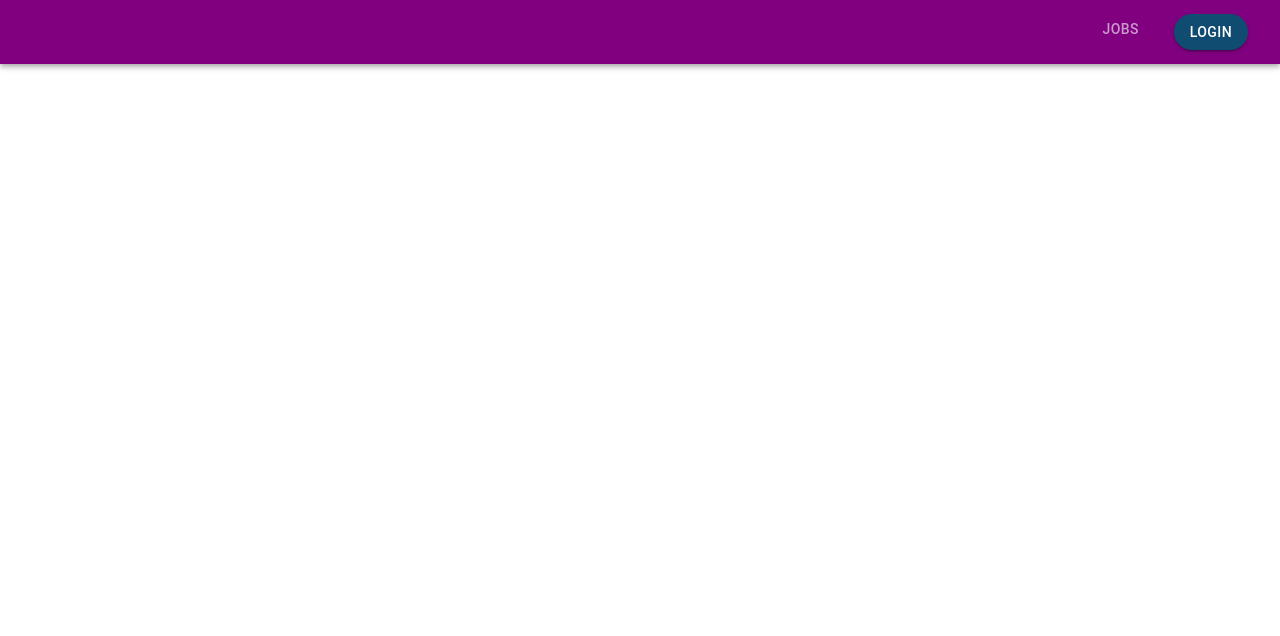
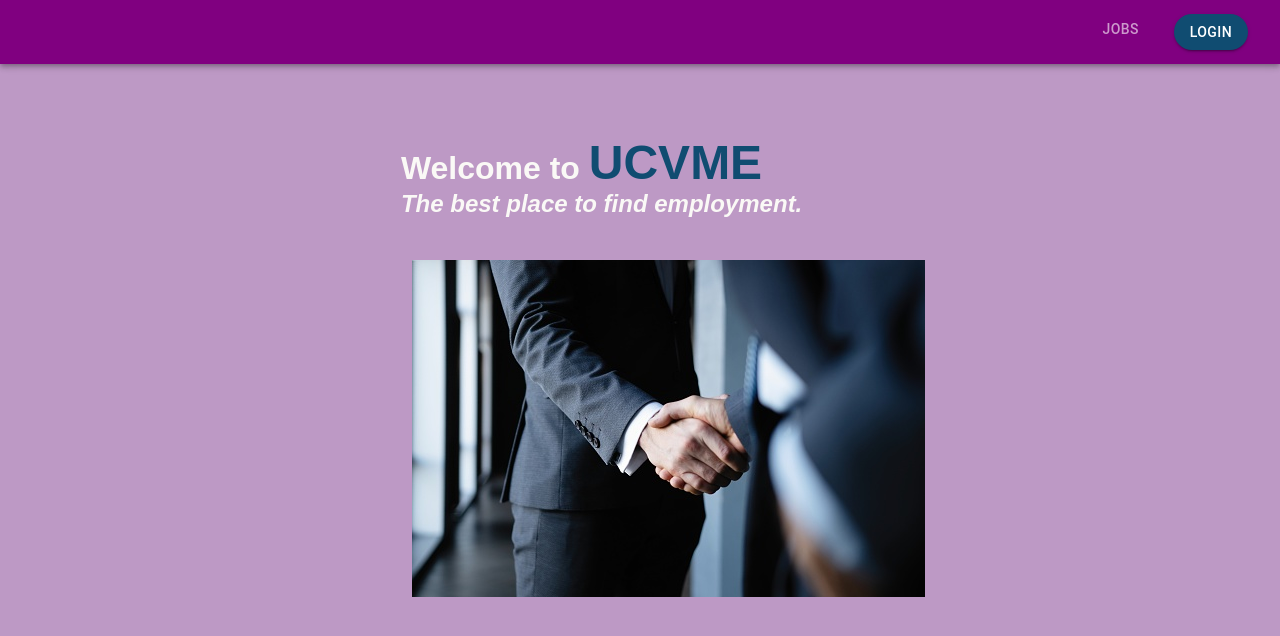
Before and after one commit to BenJohnson0/UCVME-app, a React (Create React App) app in the folder frontend/frontend/: page / in a window 1280 px wide. Shown: the top 636 px of the page. Built offline with nearby package versions, Linux system fonts and the light colour scheme.

Commit message:
styled the home page

```diff
--- /dev/null
+++ b/frontend/frontend/src/components/AddTransaction.css
@@ -0,0 +1,3 @@
+create-job {
+    padding: 30px;
+}
--- a/frontend/frontend/src/components/AddTransaction.js
+++ b/frontend/frontend/src/components/AddTransaction.js
@@ -2,6 +2,7 @@ import React, { useState } from 'react';
 import {Box, Button, InputLabel, TextField, Typography} from "@mui/material";
 import axios from 'axios';
 import { useNavigate } from 'react-router-dom';
+import './AddTransaction.css';
 
 const AddTransaction = () => {
   const navigate = useNavigate();
@@ -36,10 +37,10 @@ const AddTransaction = () => {
   }
    //defining object before rendering component
   return (
-    <div>
-      <form onSubmit={handleSubmit}>
-        <Box border={1} borderRadius={2} boxShadow="5px 5px 5px #ccc" padding={3} margin={"auto"} display='flex' flexDirection={'column'} width={"50%"} height={"10%"} marginTop={10}>
-          <Typography fontWeight={'bold'} padding={3} variant="h6" textAlign={'center'}>Post a Job</Typography>
+    <div class="create-job">
+      <form onSubmit={handleSubmit} >
+        <Box border={1} borderRadius={2} boxShadow="5px 5px 5px #ccc" padding={3} margin={"auto"} display='flex' flexDirection={'column'} width={"50%"} height={"10%"} marginTop={10} marginBottom={10}>
+          <Typography fontWeight={'bold'} padding={3} variant="h4" textAlign={'center'}>Post a Job</Typography>
 
           <InputLabel sx={{marginBottom:1, marginTop:2, fontSize:'15px', fontWeight:'bold'}}>Title</InputLabel>
           <TextField name="title" onChange={handleChange} value={inputs.title}  margin ='normal' variant="filled"/>
--- a/frontend/frontend/src/components/Home.css
+++ b/frontend/frontend/src/components/Home.css
@@ -1,12 +1,40 @@
 .bg-container {
-    background-image: url("https://pixabay.com/photos/handshake-shake-hands-hand-holding-4002834/");
-    width:100%;
-    height:100%;
-    border:5px solid red;
-    box-sizing:border-box;
-    background-size:cover;
-    background-repeat:no-repeat;
-    background-position:center center;
+    background:rgb(189, 153, 197);
+    position:absolute;
+    top:0px;
+    right:0px;
+    bottom:0px;
+    left:0px;
+}
+
+.bg-img {
+    position: absolute;
+    top: 45%; left: 40%;
+    transform: translate(-50%,-50%);
+    width: 200px;
+    height: 200px;
+}
+
+.heading {
+    font-family: Arial, Helvetica, sans-serif;
+    color: #FAF9F6;
+}
+
+h1 .heading-color{
+    color:#104C71;
+    font-size: 150%;
+}
+
+.sub-heading {
+    font-family: Arial, Helvetica, sans-serif;
+    font-style: italic;
+    color:#FAF9F6 ;
+}
+
+.title {
+    position: absolute;
+    top: 22%; left: 47%;
+    transform: translate(-50%,-50%);
 }
 
 body, html {
--- a/frontend/frontend/src/components/Home.js
+++ b/frontend/frontend/src/components/Home.js
@@ -1,5 +1,5 @@
 import React from 'react';
-//import './Home.css';
+import './Home.css';
 //<img src="../app_background.jpg" />
 //<img src="../handshake.jpg" />
 
@@ -7,6 +7,15 @@ const Home = () => {
 
     return (
         <div class="bg-container">
+            <div class="title">
+                <h1 class="heading">Welcome to <span class="heading-color">UCVME</span></h1>
+                <h2 class="sub-heading">The best place to find employment.</h2>
+            </div>
+
+            <div class="bg-img">
+                <img src="../app_background.jpg" />
+            </div>
+
         </div>
     )
 
```
